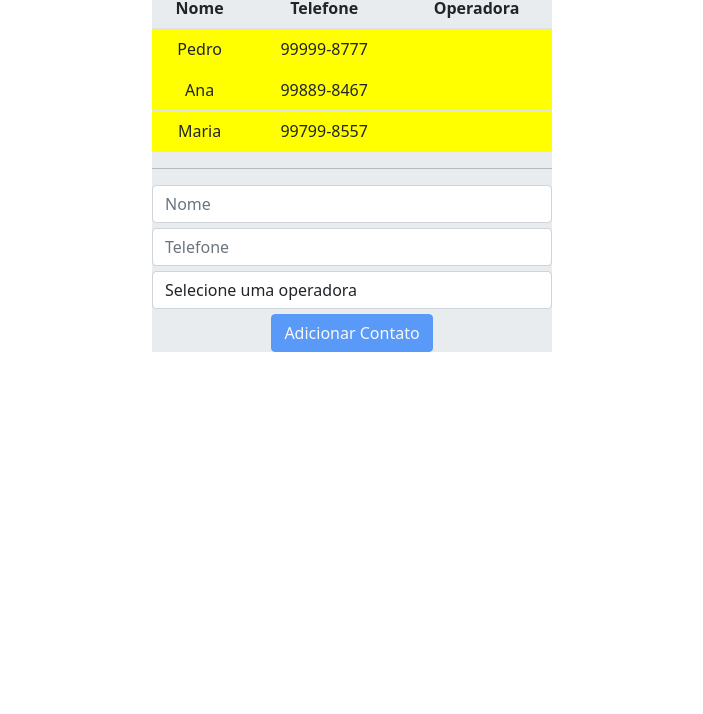
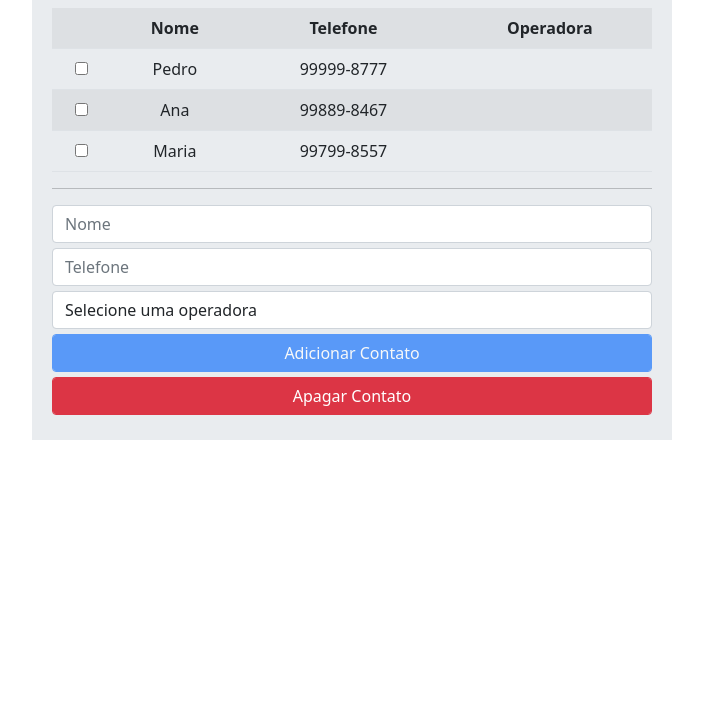
Before and after one commit to PamelaMBadermann/lista-telefonica-exercicio-angularjs-frontend, a plain HTML site: page index.html in a window 1280 px wide. Shown: the part 86-800 px from the top of the page, without its empty margins (288-991 px from the left). Drawn offline with nearby package versions, Linux system fonts and the light colour scheme.

Commit message:
declarando diretivas

```diff
--- a/index.html
+++ b/index.html
@@ -6,12 +6,12 @@
     <link href="./lib/bootstrap/bootstrap.css" rel="stylesheet">
     <style>
         .jumbotron {
-            width: 400px;
             text-align: center;
             margin-top: 20px;
             margin-left: auto;
             margin-right: auto;
             background-color: #e9ecef;
+            padding: 20px;
         }
 
         .table {
@@ -25,12 +25,18 @@
         .selecionado {
             background-color: yellow;
         }
+
+        .negrito {
+            font-weight: bold;
+        }
     </style>
     <script src="./lib/angular/angular.js"></script>
     <script>
         angular.module("listaTelefonica", []);
         angular.module("listaTelefonica").controller("listaTelefonicaCtrl", function($scope) {
             $scope.app = "Lista Telefonica";
+
+
 
             $scope.contatos = [{
                 nome: "Pedro",
@@ -42,6 +48,8 @@
                 nome: "Maria",
                 telefone: "99799-8557"
             }];
+
+
 
             $scope.operadoras = [{
                 nome: "Oi",
@@ -69,21 +77,40 @@
                 $scope.contatos.push(angular.copy(contato));
                 delete $scope.contato;
             }
+
+
+
+            $scope.apagarContatos = function(contatos) {
+                $scope.contatos = contatos.filter(function(contato) {
+                    if (!contato.selecionado) return contato;
+                });
+            };
+
+
+
+            $scope.isContatoSelecionado = function(contatos) {
+                return contatos.some(function(contato) {
+                    return contato.selecionado;
+                });
+            };
         });
     </script>
 </head>
 
 <body ng-controller="listaTelefonicaCtrl">
-    <div class="jumbotron">
+    <div class="jumbotron col-6">
         <h3>{{app}}</h3>
-        <table class="table">
-            <!-- table-striped -->
+        <table class="table table-striped">
             <tr>
+                <th></th>
                 <th>Nome</th>
                 <th>Telefone</th>
                 <th>Operadora</th>
             </tr>
-            <tr class="selecionado" ng-repeat="contato in contatos">
+            <tr ng-class="{'selecionado negrito': contato.selecionado}" ng-repeat="contato in contatos">
+                <td>
+                    <input type="checkbox" ng-model="contato.selecionado">
+                </td>
                 <td>{{contato.nome}}</td>
                 <td>{{contato.telefone}}</td>
                 <td>{{contato.operadora.nome}}</td>
@@ -95,7 +122,8 @@
         <select class="form-control" ng-model="contato.operadora" ng-options="operadora.nome group by operadora.categoria for operadora in operadoras">
             <option value="">Selecione uma operadora</option>
         </select>
-        <button class="btn btn-primary btn-block" ng-click="adicionarContato(contato)" ng-disabled="!contato.nome || !contato.telefone">Adicionar Contato</button> {{contato}}
+        <button class="btn btn-primary col-12 form-control" ng-click="adicionarContato(contato)" ng-disabled="!contato.nome || !contato.telefone">Adicionar Contato</button>
+        <button class="btn btn-danger col-12 form-control" ng-click="apagarContatos(contatos)">Apagar Contato</button>
     </div>
 </body>
 
```
